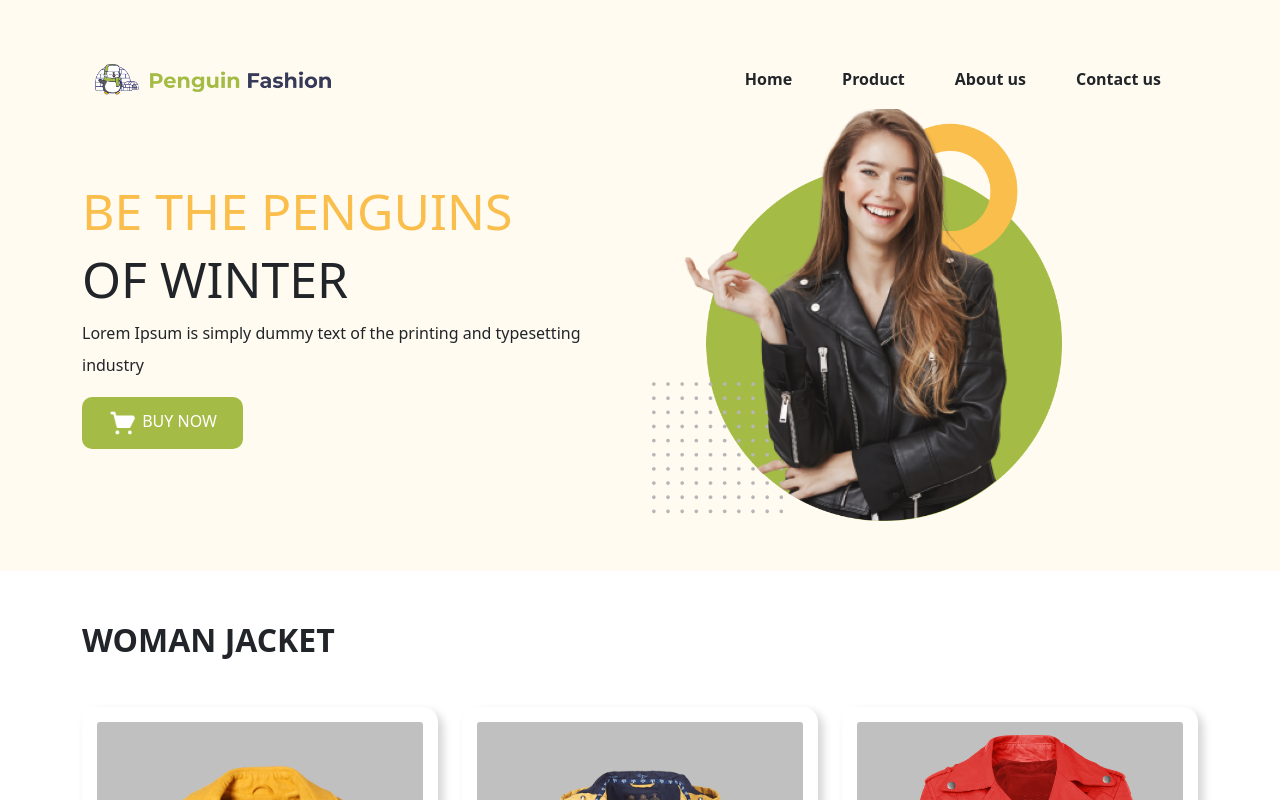
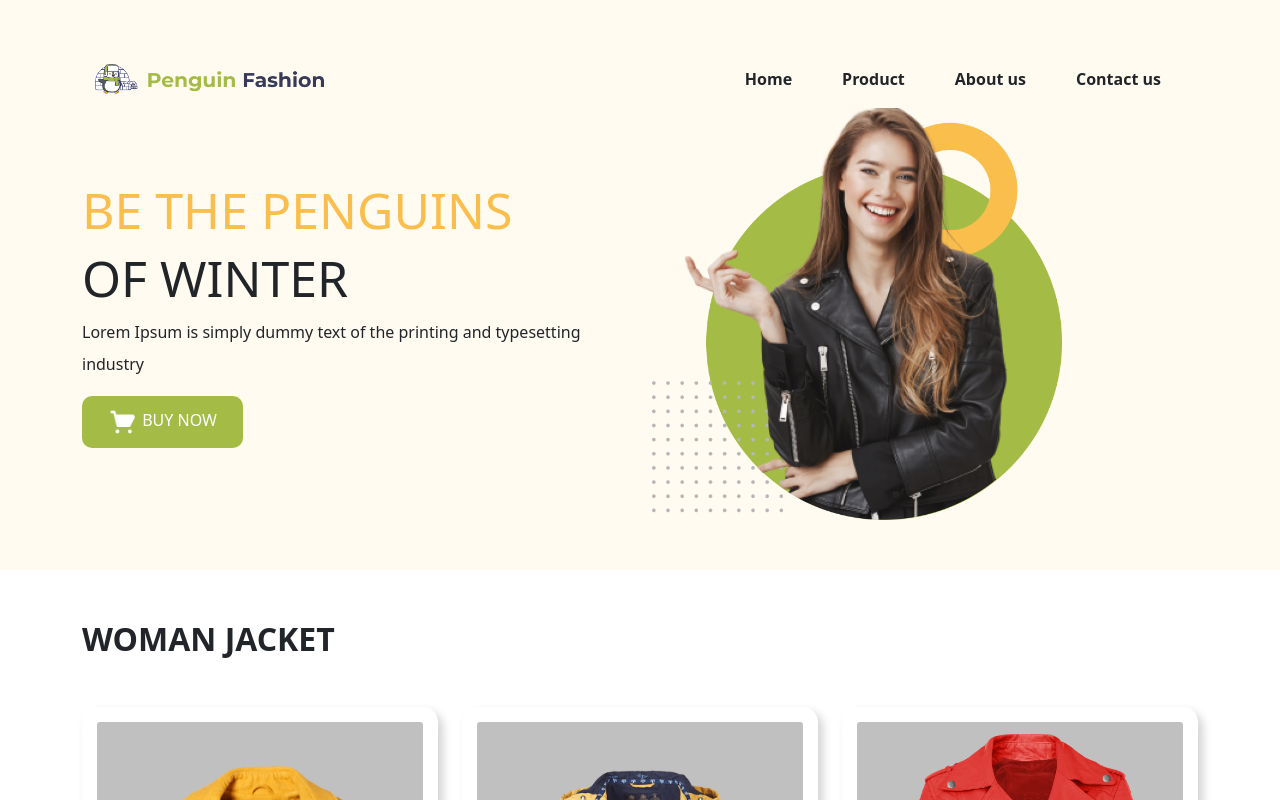
Before and after one commit to programmerhasan01/responsive-ecommerce-site, a plain HTML site: page index.html in a window 1280 px wide. Shown: the top 800 px of the page. Drawn offline with nearby package versions, Linux system fonts and the light colour scheme.

Commit message:
adjusting logo

```diff
--- a/index.html
+++ b/index.html
@@ -13,9 +13,9 @@
     <header>
       <div class="container">
         <nav class="navbar navbar-expand-lg navbar-light nav-bg">
-          <div class="container-fluid">
+          <div class="container-fluid d-flex">
             <a class="navbar-brand" href="#">
-              <img class="img-fluid w-50" src="images/logo/logo.png" alt="">
+              <img class="img-fluid logo" src="images/logo/logo.png" alt="">
             </a>
             <button class="navbar-toggler" type="button" data-bs-toggle="collapse" data-bs-target="#navbarSupportedContent" aria-controls="navbarSupportedContent" aria-expanded="false" aria-label="Toggle navigation">
               <span class="navbar-toggler-icon"></span>
```
